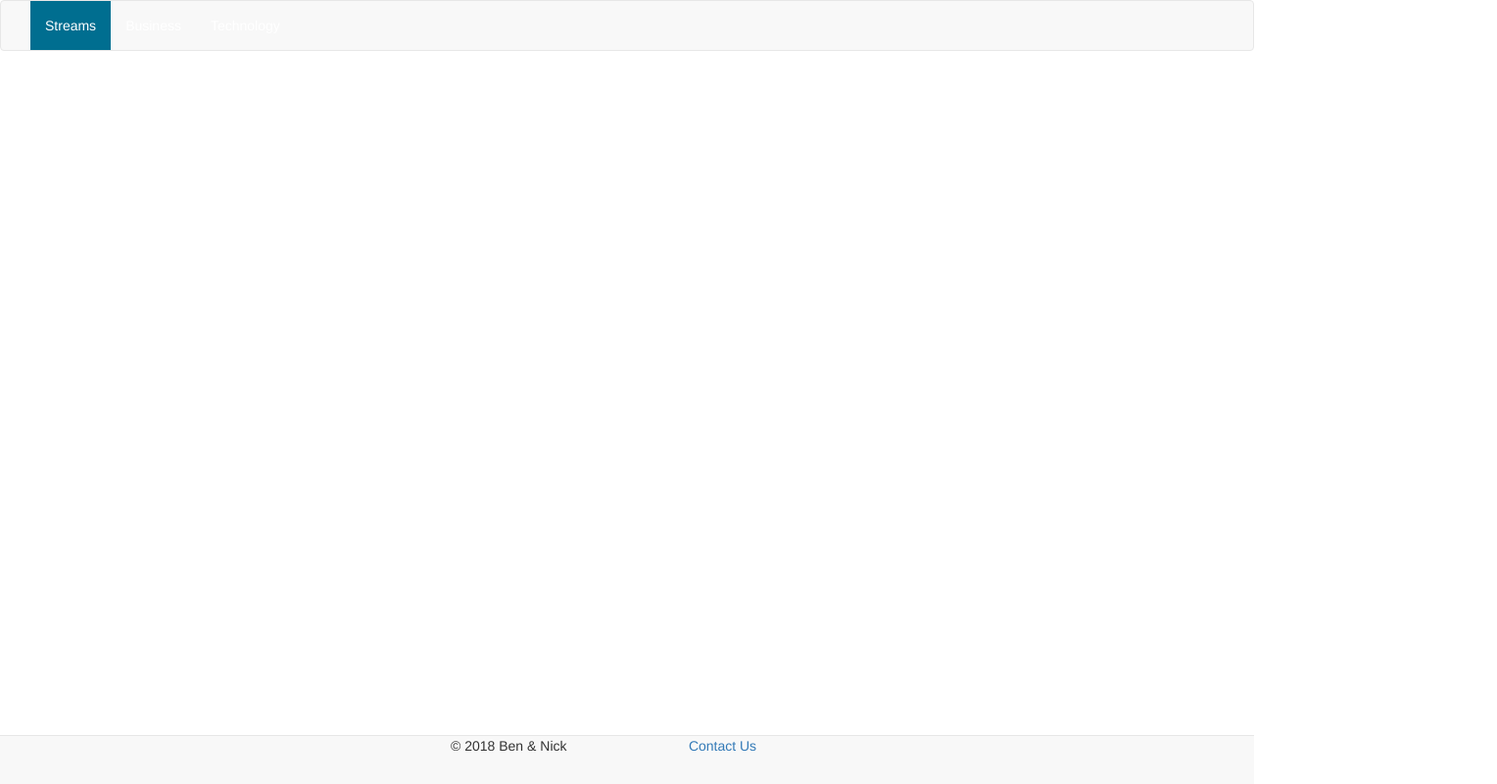
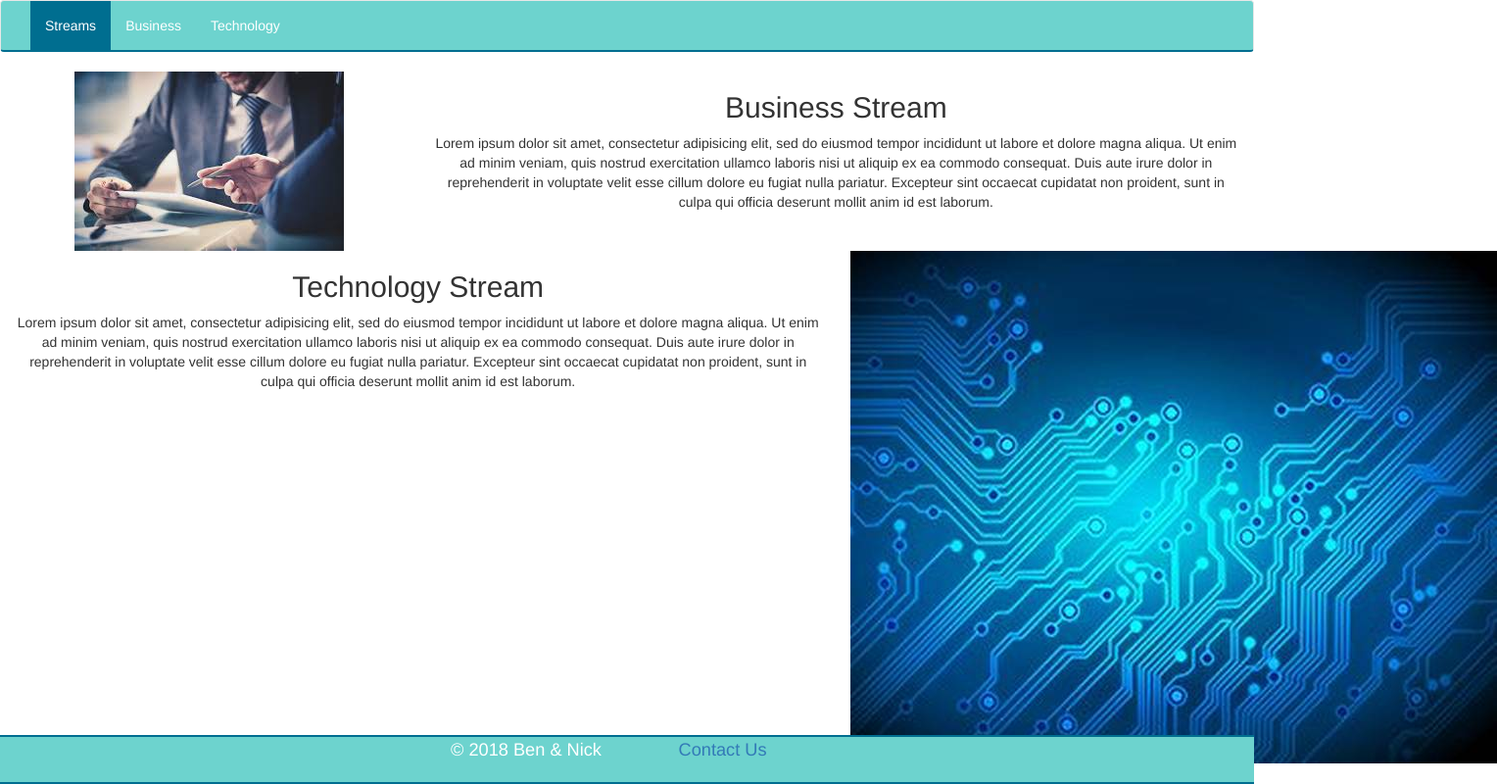
Before and after one commit to BenTostevin/Sparta-Bootstrap-Homework, a plain HTML site: page index.html in a window 1280 px wide. Shown: the whole page at 98% size, 1528 px wide, since content can reach past the window. Drawn offline with Linux system fonts and the light colour scheme.

Commit message:
added title description and images to index page

```diff
--- a/css/custom.css
+++ b/css/custom.css
@@ -1,4 +1,4 @@
-<<<<<<< HEAD
+
 .navbar {
   background: #6DD3CE;
   border-bottom: 2px solid #006E90;
@@ -22,7 +22,7 @@
 
 
 /* #B95F89 pink */
-=======
+
 
 
 footer .navbar {
@@ -31,4 +31,3 @@ footer .navbar {
   color: white;
   border-top: 2px solid #006E90;
 }
->>>>>>> dev
--- a/index.html
+++ b/index.html
@@ -28,6 +28,38 @@
   </header>
   <!-- Navbar finishes -->
 
+
+
+
+  <!-- stream descriptions start -->
+  <main class="container-fluid text-center">
+
+    <div class="row">
+      <div class="col-md-4"><img src="images/BusinessStream.jpeg" alt="Business picture"></div>
+      <div class="col-md-8">
+        <h2>Business Stream</h2>
+        <p>
+          Lorem ipsum dolor sit amet, consectetur adipisicing elit, sed do eiusmod tempor incididunt ut labore et dolore magna aliqua. Ut enim ad minim veniam, quis nostrud exercitation ullamco laboris nisi ut aliquip ex ea commodo consequat. Duis aute irure dolor in reprehenderit in voluptate velit esse cillum dolore eu fugiat nulla pariatur. Excepteur sint occaecat cupidatat non proident, sunt in culpa qui officia deserunt mollit anim id est laborum.
+        </p>
+      </div>
+    </div>
+
+    <div class="row">
+      <div class="col-md-8">
+        <h2>Technology Stream</h2>
+        <p>
+          Lorem ipsum dolor sit amet, consectetur adipisicing elit, sed do eiusmod tempor incididunt ut labore et dolore magna aliqua. Ut enim ad minim veniam, quis nostrud exercitation ullamco laboris nisi ut aliquip ex ea commodo consequat. Duis aute irure dolor in reprehenderit in voluptate velit esse cillum dolore eu fugiat nulla pariatur. Excepteur sint occaecat cupidatat non proident, sunt in culpa qui officia deserunt mollit anim id est laborum.
+        </p>
+      </div>
+      <div class="col-md-4"><img src="images/TechnologyStream.jpeg" alt="Technology picture"></div>
+    </div>
+
+  </main>
+
+
+
+  <!-- stream descriptions finish -->
+
   <footer>
     <nav class="navbar navbar-default navbar-fixed-bottom">
       <div class="container">
```
Also changed, not shown: images/BusinessStream.jpeg (added), images/TechnologyStream.jpeg (added).
